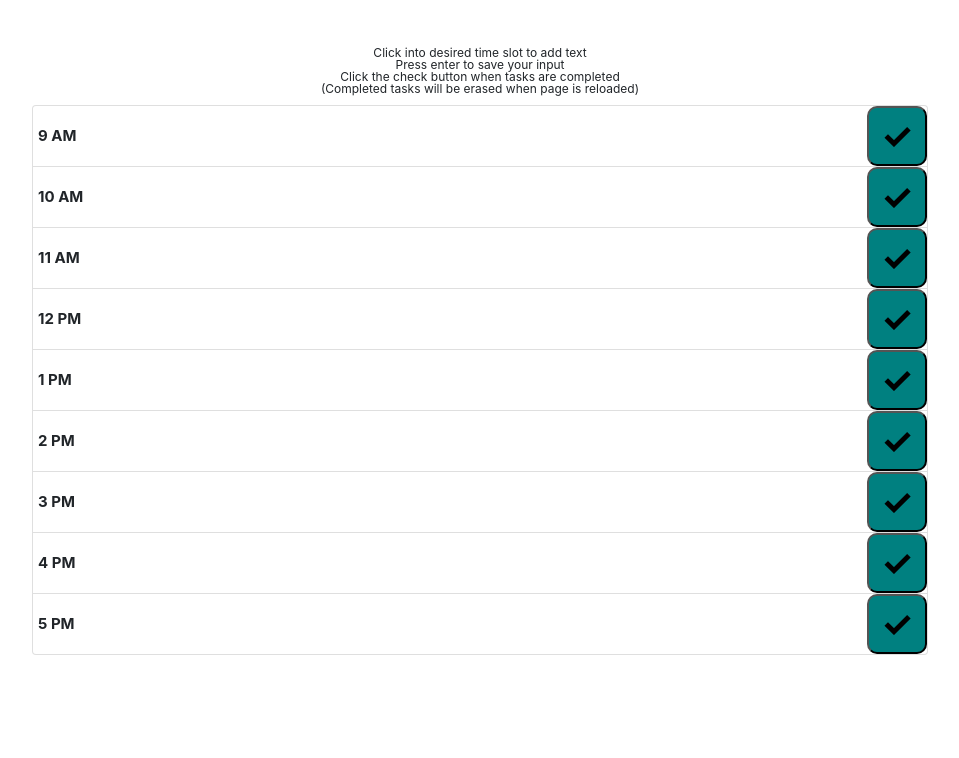
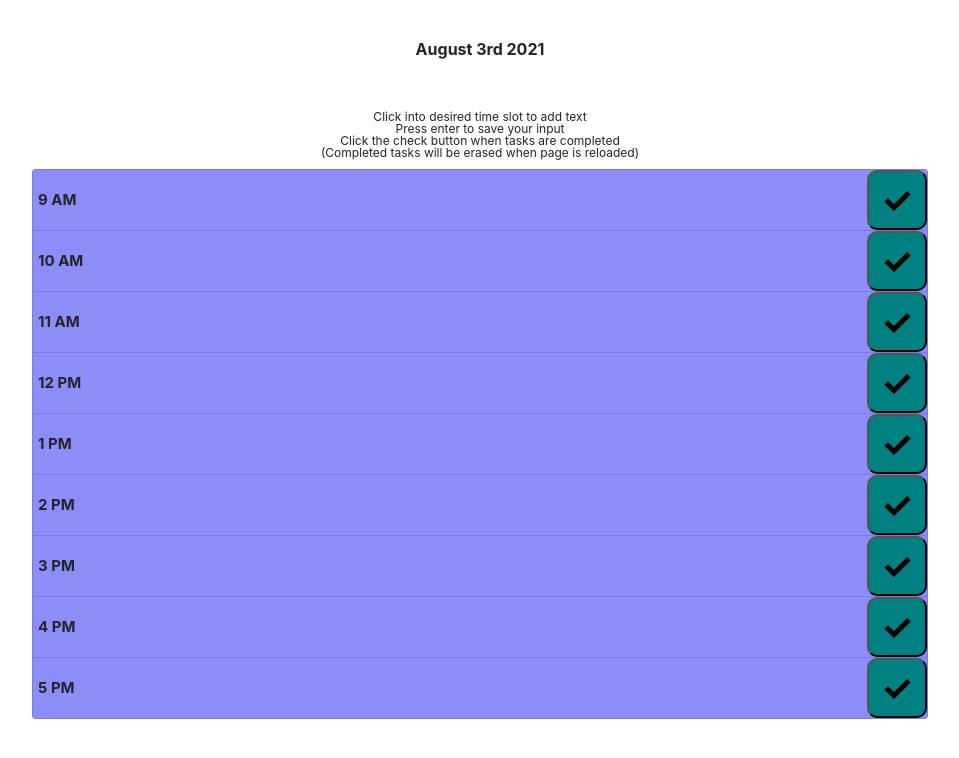
Before and after one commit to dipti95/Day-Scheduler, a plain HTML site: page index.html in a window 1280 px wide. Shown: the part 134-892 px from the top of the page, without its empty margins (160-1119 px from the left). Drawn offline with nearby package versions, Linux system fonts and the light colour scheme.

Commit message:
correction

```diff
--- a/index.html
+++ b/index.html
@@ -9,7 +9,7 @@
     <link rel="stylesheet" href="style.css">
     <script src="https://code.jquery.com/jquery-3.5.1.min.js"
         integrity="sha256-9/aliU8dGd2tb6OSsuzixeV4y/faTqgFtohetphbbj0=" crossorigin="anonymous"></script>
-    <script src="scripts.js"></script>
+    <script src="https://momentjs.com/downloads/moment.min.js"></script>
     <title>Day Scheduler</title>
 </head>
 
@@ -93,6 +93,10 @@
             <button class="check-button" id="btn-8" name="ninth" value="5pm">✓</button>
         </li>
     </ul>
+
+
+
+    <script src="scripts.js"></script>
 </body>
 
 </html>
--- a/scripts.js
+++ b/scripts.js
@@ -14,7 +14,7 @@ for (var i = 0; i < list.length; i++) {
     if ($(".list-group-item")[i].value > parseInt(currentTime)) {
         $("#" + i).addClass("future");
         $("#input-" + i).addClass("future");
-        e
+
     } else if ($(".list-group-item")[i].value === parseInt(currentTime)) {
         $("#" + i).addClass("present");
         $("#input-" + i).addClass("present");
```
